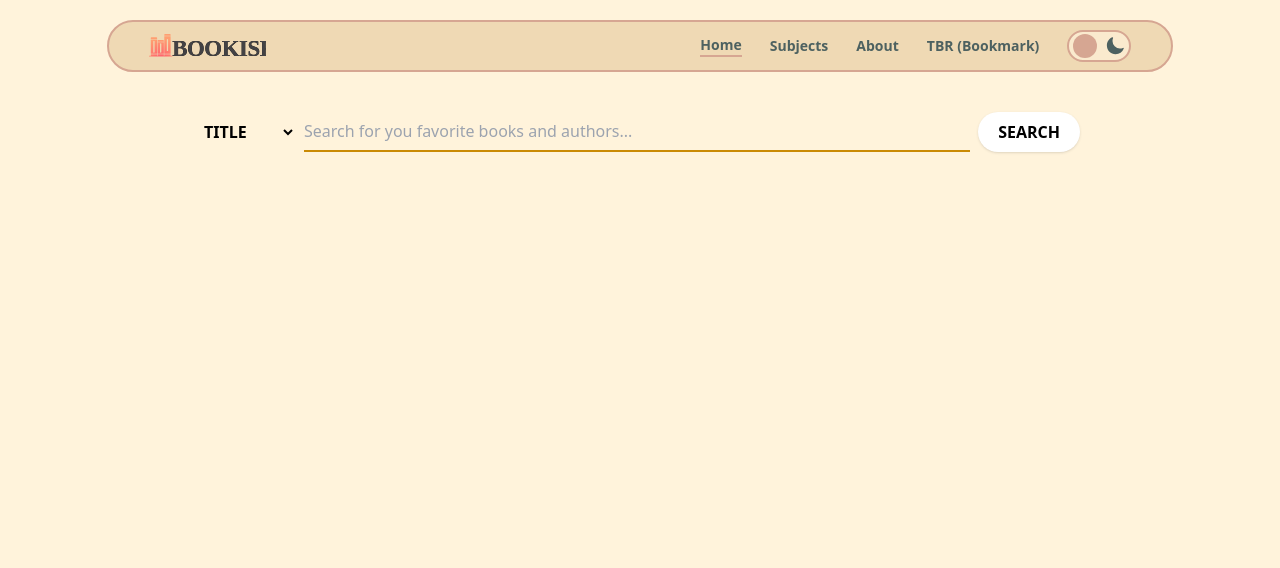
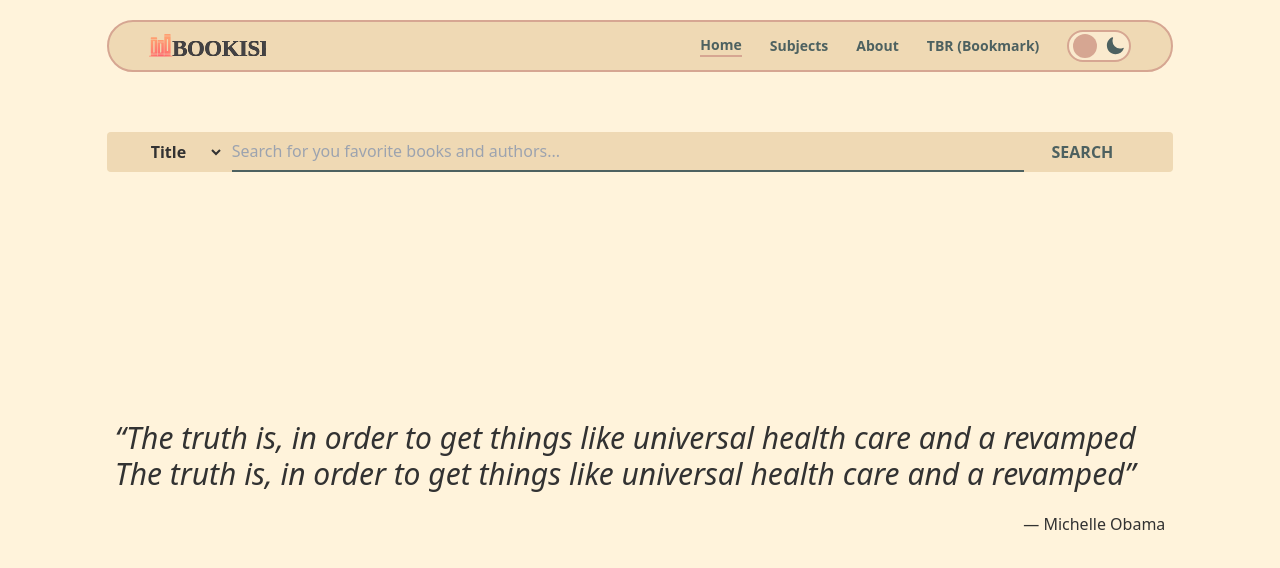
Before and after one commit to IsmayelAlam/Bookish, a React (Vite) app: page / in a window 1280 px wide. Shown: the top 568 px of the page. Built offline with nearby package versions, Linux system fonts and the light colour scheme; no server answers.

Commit message:
redesign the homepage and search bar

```diff
--- a/src/components/SearchBar.jsx
+++ b/src/components/SearchBar.jsx
@@ -1,5 +1,6 @@
 import { useState } from "react";
 import { useNavigate } from "react-router-dom";
+import { AiOutlineSearch } from "react-icons/ai";
 
 export default function SearchBar() {
   const navigate = useNavigate();
@@ -16,11 +17,11 @@ export default function SearchBar() {
   return (
     <>
       <form
-        className="w-full mx-auto px-10 py-5 flex gap-2 items-center justify-between font-semibold"
+        className="sm:mx-auto sm:px-10 mx-2 px-2 flex rounded-full sm:rounded sm:gap-2 items-center bg-bg02 justify-between font-semibold text-grayish01"
         onSubmit={handleSubmit}
       >
         <select
-          className="w-24 h-10 bg-transparent focus:outline-none uppercase"
+          className="focus:outline-none capitalize bg-transparent"
           value={selection}
           onChange={(e) => setSelection(e.target.value)}
         >
@@ -28,7 +29,7 @@ export default function SearchBar() {
           <option value="author">author</option>
         </select>
         <input
-          className="bg-transparent h-10 border-b-2 border-yellow-600 valid:border-green-300 focus:outline-none w-max grow font-normal"
+          className="bg-transparent h-10 border-b-2 border-border02 valid:border-green-300 focus:outline-none w-max grow font-normal"
           required
           placeholder="Search for you favorite books and authors..."
           onChange={(e) => setInput(e.target.value)}
@@ -36,9 +37,10 @@ export default function SearchBar() {
         />
         <button
           type="submit"
-          className="px-5 py-2 bg-white rounded-full shadow uppercase"
+          className="px-5 py-2 uppercase text-color01 font-semibold"
         >
-          Search
+          <span className="hidden sm:block">Search</span>
+          <AiOutlineSearch className="block sm:hidden h-7 w-7 px-0.5" />
         </button>
       </form>
     </>
--- a/src/pages/Homepage.jsx
+++ b/src/pages/Homepage.jsx
@@ -1,14 +1,29 @@
 import SearchBar from "../components/SearchBar";
-import useGetQuotes from "../hooks/useGetQuotes";
+// import useGetQuotes from "../hooks/useGetQuotes";
 
 export default function Homepage() {
-  const { data: quote } = useGetQuotes();
-  console.log(quote);
+  // const { data: quote, isLoading } = useGetQuotes();
 
   return (
-    <div className="px-40 bg-bg01">
-      <SearchBar />
-      <p>{quote?.[0].quote}</p>
+    <div className="lg:w-10/12 lg:mx-auto bg-bg01">
+      <div className="py-10">
+        <SearchBar />
+      </div>
+
+      {/* {isLoading || ( */}
+      <div className="py-52 px-2 sm:w-fit text-grayish01 sm:mx-auto space-y-5 z-50">
+        <q className="text-center sm:text-3xl text-xl text-grayish01 italic">
+          The truth is, in order to get things like universal health care and a
+          revamped The truth is, in order to get things like universal health
+          care and a revamped
+          {/* {quote?.[0].quote} */}
+        </q>
+        <p className="text-end">
+          &mdash; Michelle Obama
+          {/* {quote?.[0].author} */}
+        </p>
+      </div>
+      {/* )} */}
     </div>
   );
 }
```
